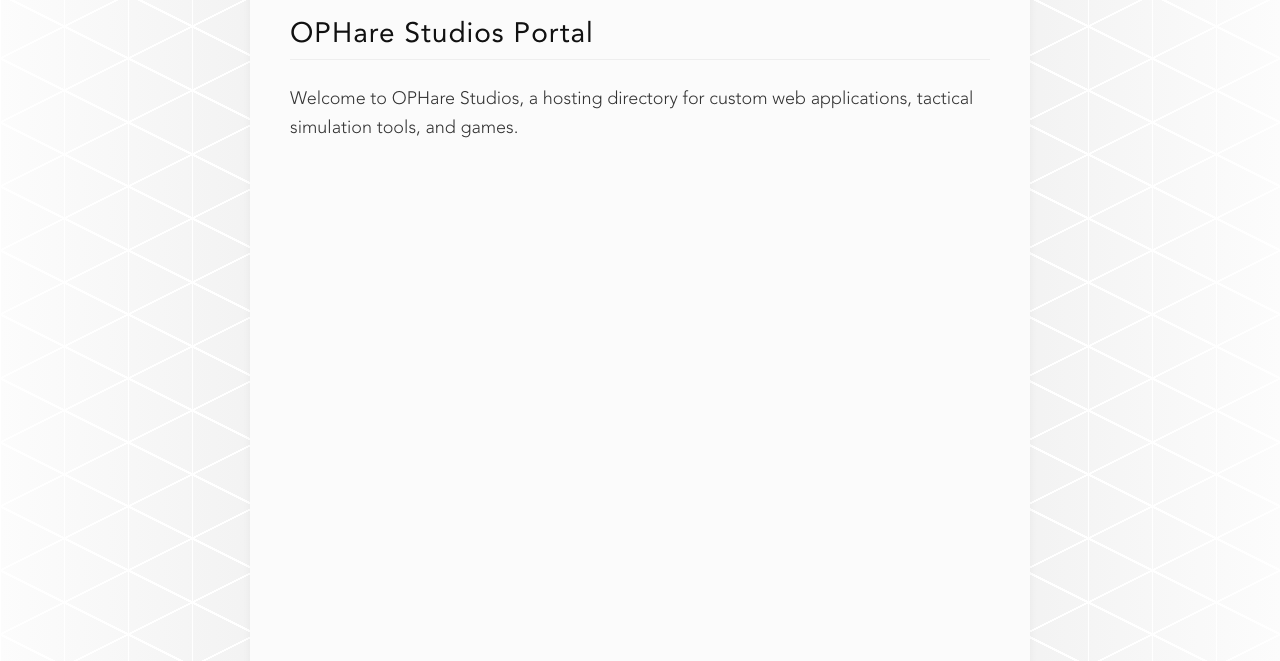
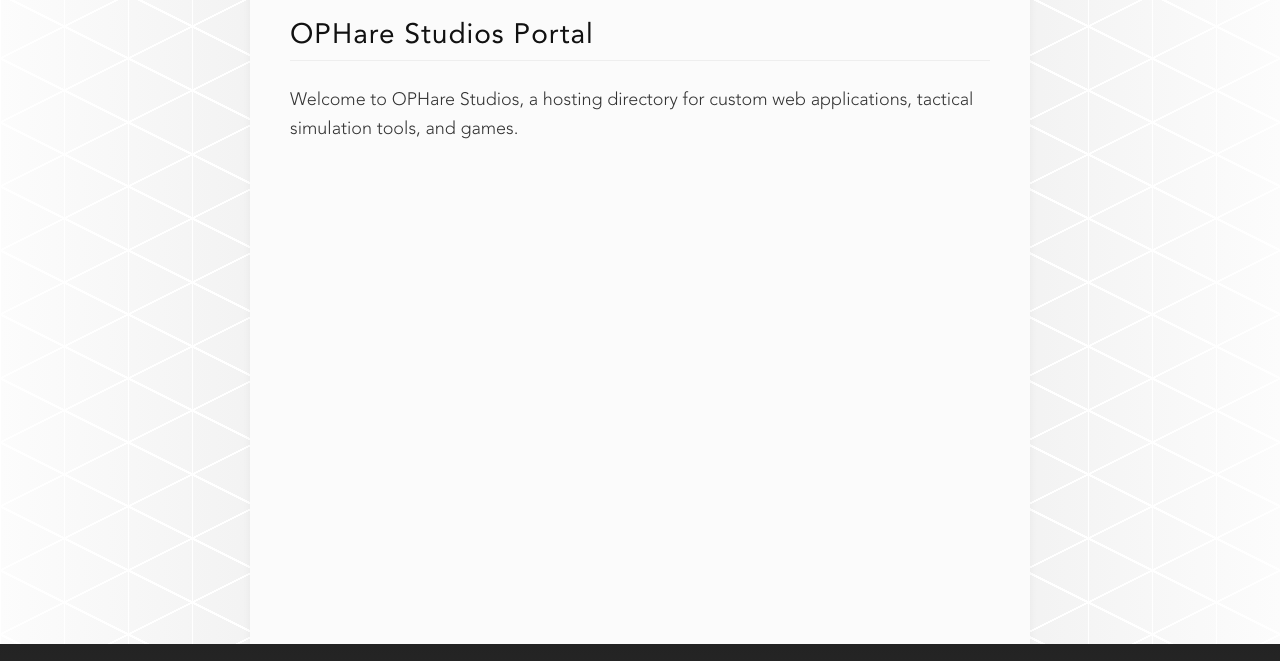
Before and after one commit to Buggy-Virus/ophare-studios, a plain HTML site: page index.html in a window 1280 px wide. Shown: the part 70-731 px from the top of the page. Drawn offline with Linux system fonts and the light colour scheme.

Commit message:
Configure sticky footer layout using flexbox

```diff
--- a/style.css
+++ b/style.css
@@ -87,6 +87,9 @@ body {
   color: #111;
   -webkit-text-size-adjust: 100%;
   font-kerning: normal;
+  min-height: 100vh;
+  display: flex;
+  flex-direction: column;
 }
 
 a {
@@ -101,6 +104,9 @@ a:hover {
 /* Layout Wrappers */
 .c-page-content {
 	padding: 0px 0px;
+	flex: 1 0 auto;
+	display: flex;
+	flex-direction: column;
 }
 
 .c-d-wrapper {
@@ -109,7 +115,8 @@ a:hover {
     margin-left: auto;
     padding: 20px 40px;
     background-color: #fbfbfb;
-    min-height: 1010px;
+    width: 100%;
+    flex: 1 0 auto;
     box-shadow: 0 0 8px rgba(0,0,0,0.05);
 }
 
@@ -326,6 +333,7 @@ p.welcome-text {
     background: linear-gradient(top, #232323, #2a2a2a);
     position: relative;
     width: 100%;
+    flex-shrink: 0;
 }
 
 .c-center-wrapper {
```
